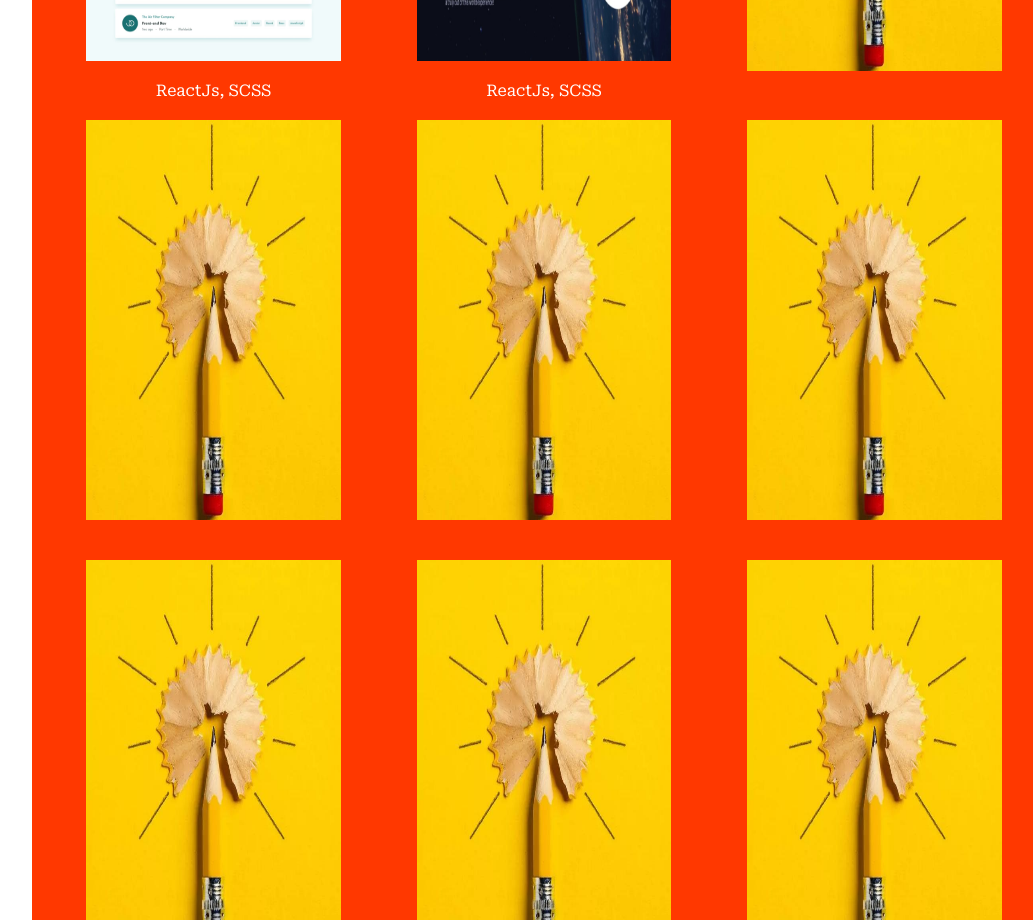
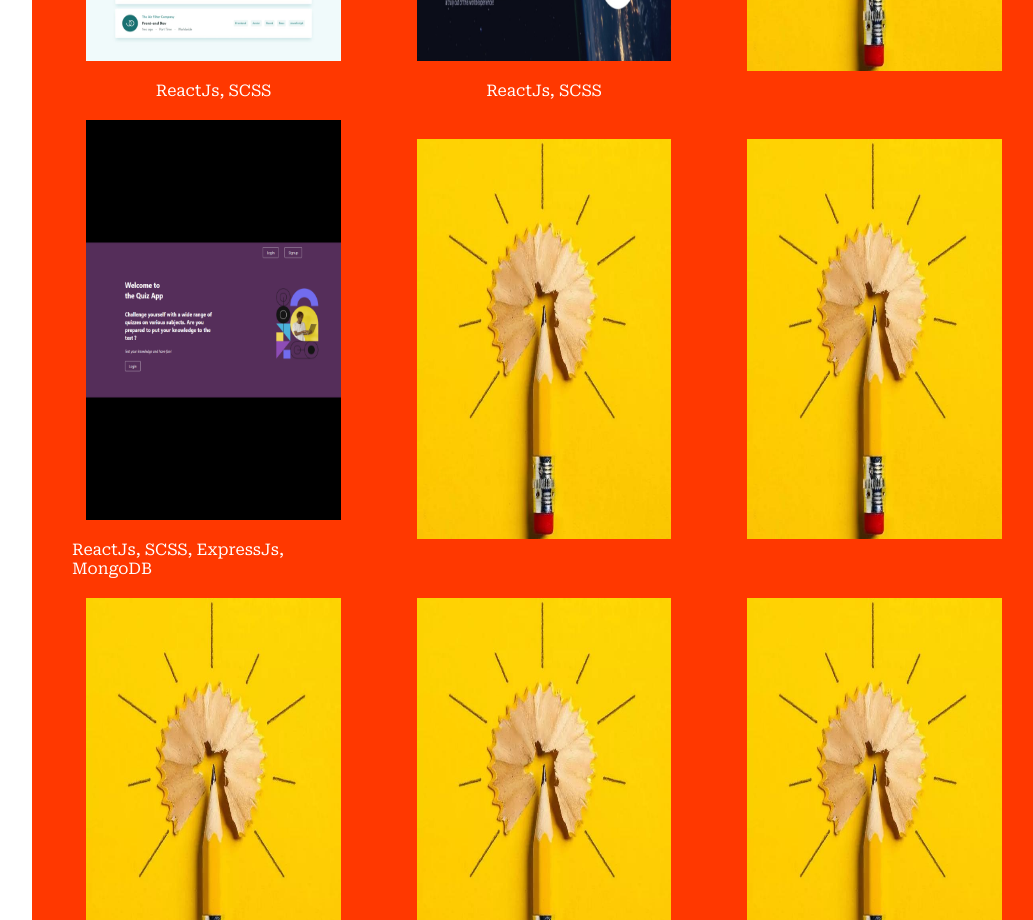
Before and after one commit to oyesolaibrahim/oyesolaibrahim_portfolio, a React (Create React App) app in the folder client/: page /Portfolio in a window 1280 px wide. Shown: the part 960-1880 px from the top of the page, without its empty margins (224-1257 px from the left). Built offline with nearby package versions, Linux system fonts and the light colour scheme.

Commit message:
New Project Added

```diff
--- a/client/src/components/Portfolio.jsx
+++ b/client/src/components/Portfolio.jsx
@@ -3,6 +3,7 @@ import sunnySideImage from "../assets/desktop-desig.jpg";
 import staticJobListingImg from "../assets/desktop-design.jpg";
 import tipCalculatorImage from "../assets/desktop-design-completed.jpg";
 import spaceTourismImage from "../assets/space-img.jpg";
+import quizImage from "../assets/logo.png";
 import { useTheme } from "./ThemeMode";
 import shortenImage from "../assets/shorten.jpg"
 import Nav_desktop from "./Nav(desktop)";
@@ -83,7 +84,14 @@ return (
                 {/*<p>Built using Expres.js to handle routing and middleware and EJS was utilized as the template engine for generating HTML content </p>*/}
             </article>
             <article className="portfolio column">
-                <img src={profileImage} alt=""/>
+                <img src={quizImage} alt=""/>
+                <div className="layer">
+                    <h3>Quiz App</h3>
+                    <p>This project is a simple quiz app with a wide range of quizzes on various subjects.</p>
+                    <a href="https://quiz-app-mu-blue.vercel.app/" target="_blank" rel="noreferrer"><i className="fa fa-external-link" aria-hidden="true"></i>
+                    </a>
+                </div>
+                <p className="article-p">ReactJs, SCSS, ExpressJs, MongoDB </p>
             </article>
             <article className="portfolio column">
                 <img src={profileImage} alt=""/>
```
Also changed, not shown: client/src/assets/logo.png (added).
